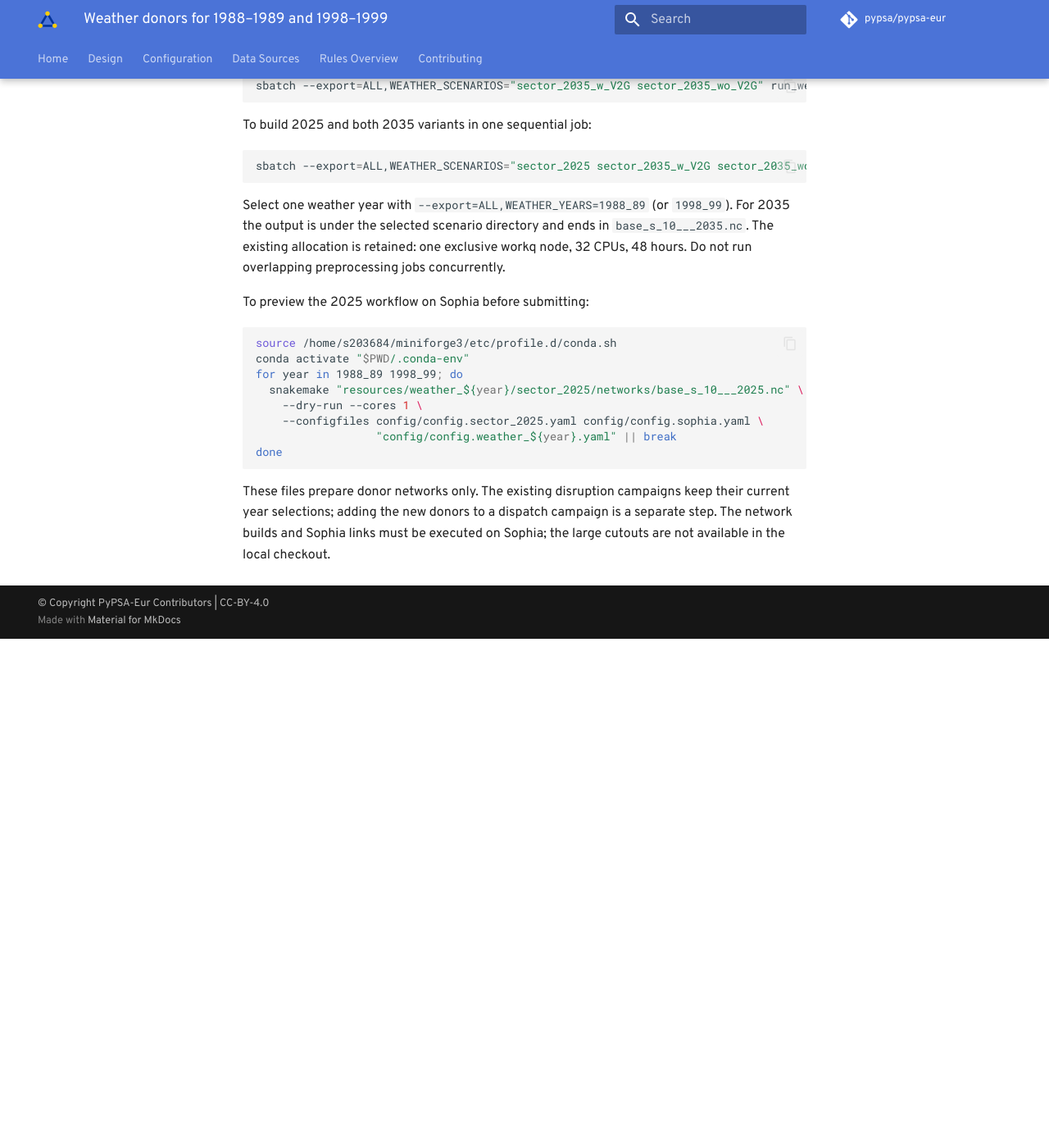
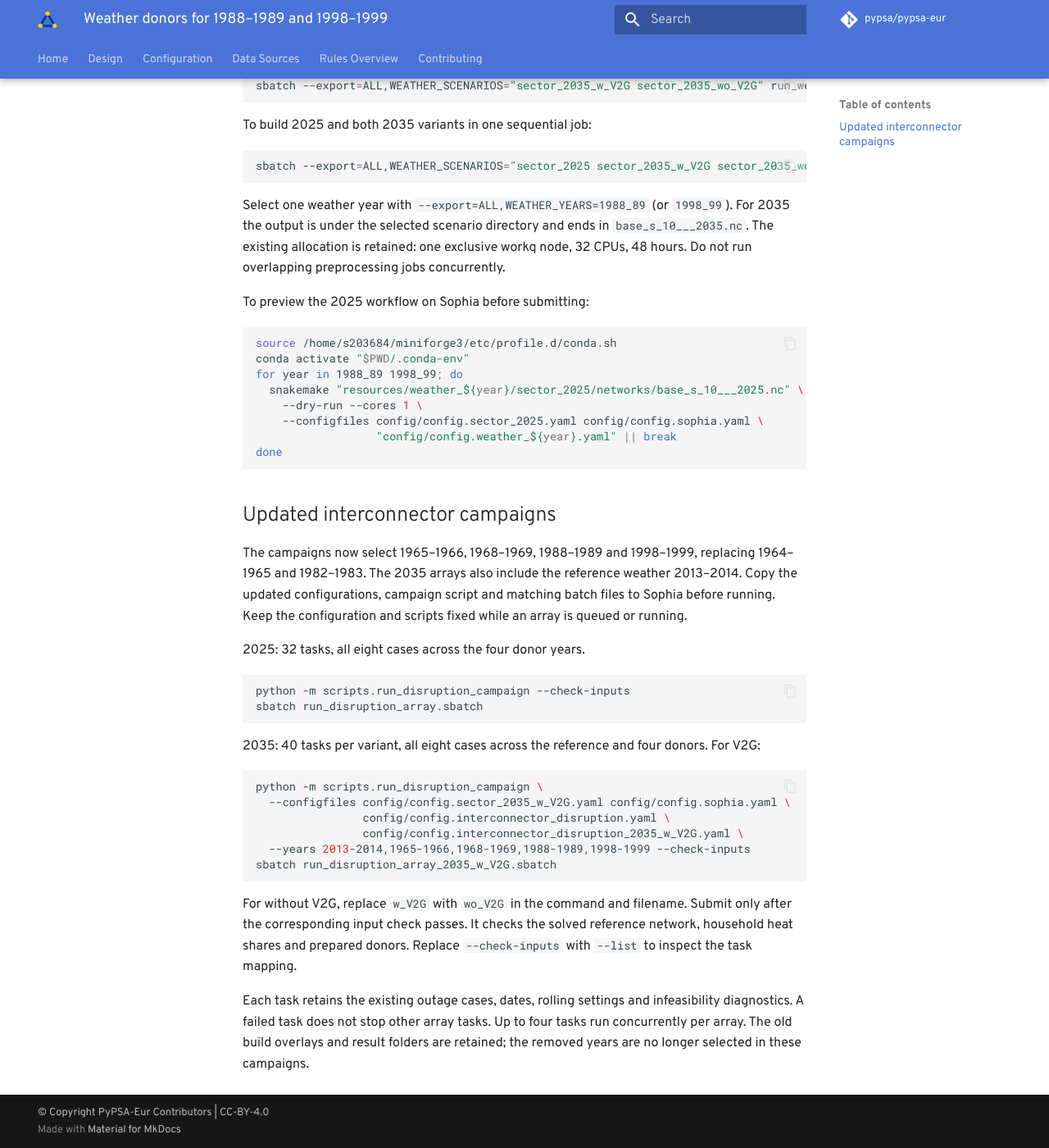
Before and after one commit to jonathanhodgaard/Master_Thesis_Private, an MkDocs documentation site: the page built from doc/weather_1988_1998.md, in a window 1280 px wide and 1400 px high, scrolled down 905 px. Shown: the whole window at 82% size. Built offline with MkDocs 1.6.1 and Material for MkDocs 9.7.7, drawn with Linux system fonts in a browser that asks for light colours; comment, search, counter and statistics services are not loaded; before the commit the page ends 1684 px from its top, so only the background shows below that.

Commit message:
feat: update interconnector disruption configurations for 1988-1999 and adjust campaign scripts

````diff
--- a/doc/weather_1988_1998.md
+++ b/doc/weather_1988_1998.md
@@ -61,7 +61,39 @@ for year in 1988_89 1998_99; do
 done
 ```
 
-These files prepare donor networks only. The existing disruption campaigns keep
-their current year selections; adding the new donors to a dispatch campaign is
-a separate step. The network builds and Sophia links must be executed on Sophia;
-the large cutouts are not available in the local checkout.
+## Updated interconnector campaigns
+
+The campaigns now select 1965–1966, 1968–1969, 1988–1989 and 1998–1999,
+replacing 1964–1965 and 1982–1983. The 2035 arrays also include the reference
+weather 2013–2014. Copy the updated configurations, campaign script and matching
+batch files to Sophia before running. Keep the configuration and scripts fixed
+while an array is queued or running.
+
+2025: 32 tasks, all eight cases across the four donor years.
+
+```bash
+python -m scripts.run_disruption_campaign --check-inputs
+sbatch run_disruption_array.sbatch
+```
+
+2035: 40 tasks per variant, all eight cases across the reference and four donors.
+For V2G:
+
+```bash
+python -m scripts.run_disruption_campaign \
+  --configfiles config/config.sector_2035_w_V2G.yaml config/config.sophia.yaml \
+                config/config.interconnector_disruption.yaml \
+                config/config.interconnector_disruption_2035_w_V2G.yaml \
+  --years 2013-2014,1965-1966,1968-1969,1988-1989,1998-1999 --check-inputs
+sbatch run_disruption_array_2035_w_V2G.sbatch
+```
+
+For without V2G, replace `w_V2G` with `wo_V2G` in the command and filename.
+Submit only after the corresponding input check passes. It checks the solved
+reference network, household heat shares and prepared donors. Replace
+`--check-inputs` with `--list` to inspect the task mapping.
+
+Each task retains the existing outage cases, dates, rolling settings and
+infeasibility diagnostics. A failed task does not stop other array tasks. Up to
+four tasks run concurrently per array. The old build overlays and result folders
+are retained; the removed years are no longer selected in these campaigns.
````
Also changed, not shown: doc/interconnector_2035_campaign.md (+11 -11 lines), doc/interconnector_campaign.md (+11 -11 lines), 12 other files.
